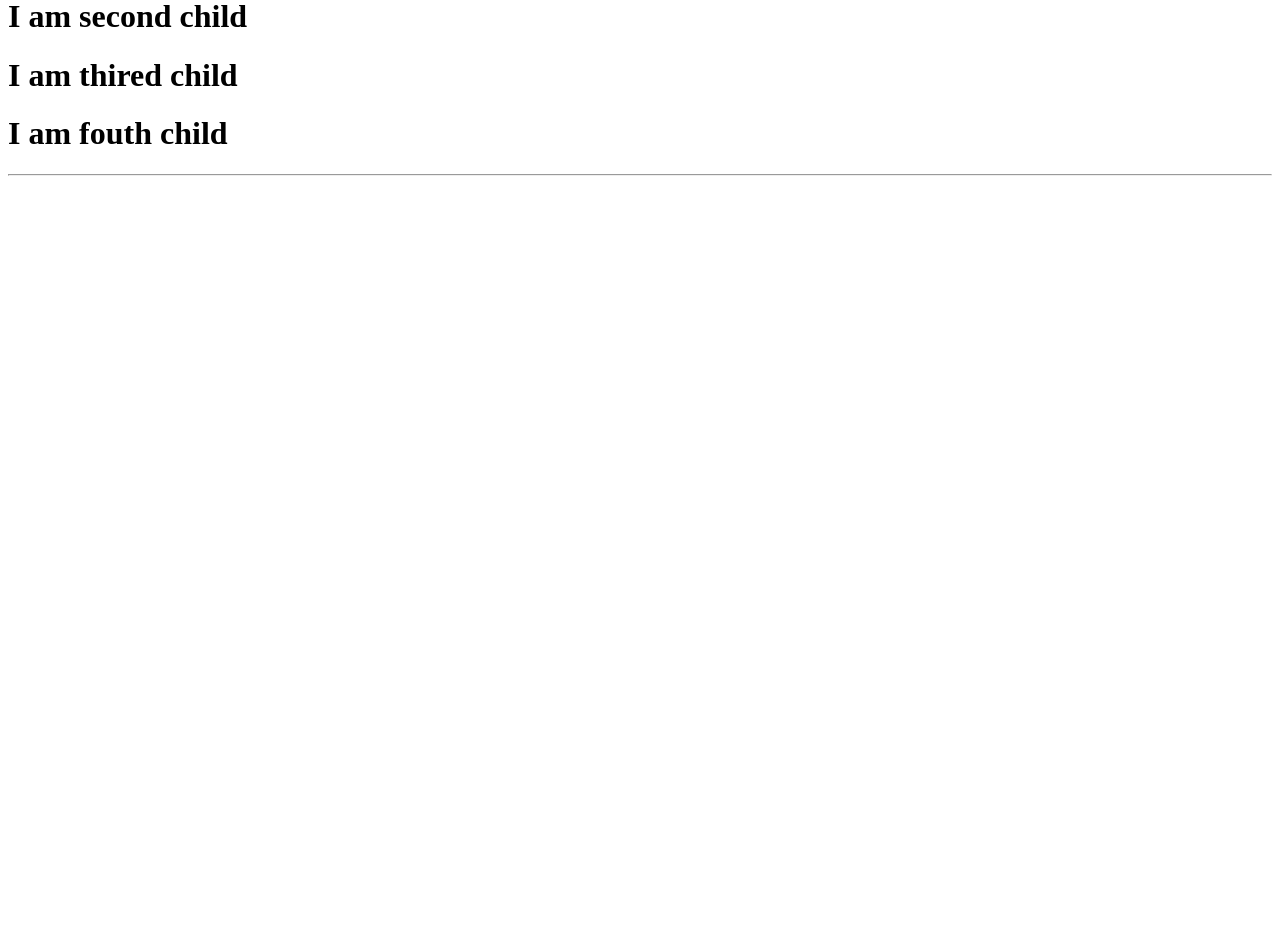
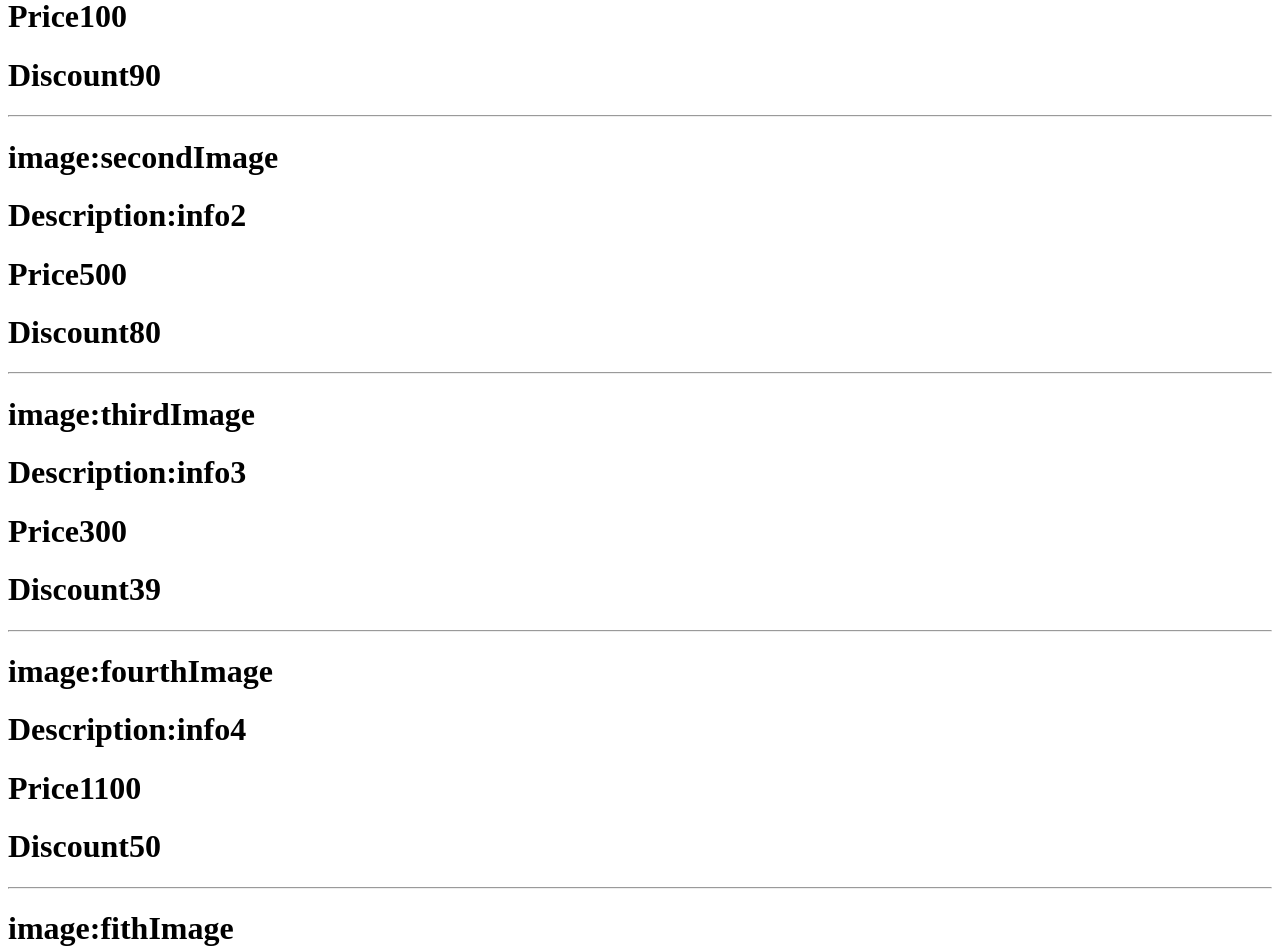
Before and after one commit to sagar56780/first-react-app, a React (Create React App) app: page / in a window 1280 px wide. Shown: the part 140-1092 px from the top of the page. Before the commit the page ends 800 px from the top, so only its background shows below. Built offline with nearby package versions, Linux system fonts and the light colour scheme.

Commit message:
passing price and discount as integer instead of string

```diff
--- a/src/App.jsx
+++ b/src/App.jsx
@@ -26,23 +26,25 @@ class App extends React.Component{
 
 */
 //!============Props===============
-/*
+
 import ChildCompnent from "./ChildComponent";
 const App=()=>{    //sending props - props is addition property passing to a element like we pass values inside input tag in html
+
     return(
         <>
-         <ChildCompnent image="FirstImage" discription="info1" price="100" discount="90%"/>
-         <ChildCompnent image="secondImage" discription="info2" price="500" discount="70%"/>
-         <ChildCompnent image="thirdImage" discription="info3" price="1000" discount="39%"/>
-         <ChildCompnent image="fourthImage" discription="info4" price="1100" discount="50%"/>
-         <ChildCompnent image="fithImage" discription="info5" price="600" discount="80%"/>
+         <ChildCompnent image="FirstImage" discription="info1" price={100} discount={90} />
+         <ChildCompnent image="secondImage" discription="info2" price={500} discount={80}/>
+         <ChildCompnent image="thirdImage" discription="info3" price={300} discount={39}/>
+         <ChildCompnent image="fourthImage" discription="info4" price={1100} discount={50}/>
+         <ChildCompnent image="fithImage" discription="info5" price={3000} discount={90}/>
 
          </>
     );
 }
 export default App;
 
-*/
+
+/*
 //! =========Props Children==========
 
 import ChildCompnent from "./ChildComponent";
@@ -61,3 +63,5 @@ const App=()=>{    //sending props - props is addition property passing to a ele
     );
 }
 export default App;
+
+*/
```
Also changed, not shown: src/ChildComponent.jsx (+4 -3 lines).
